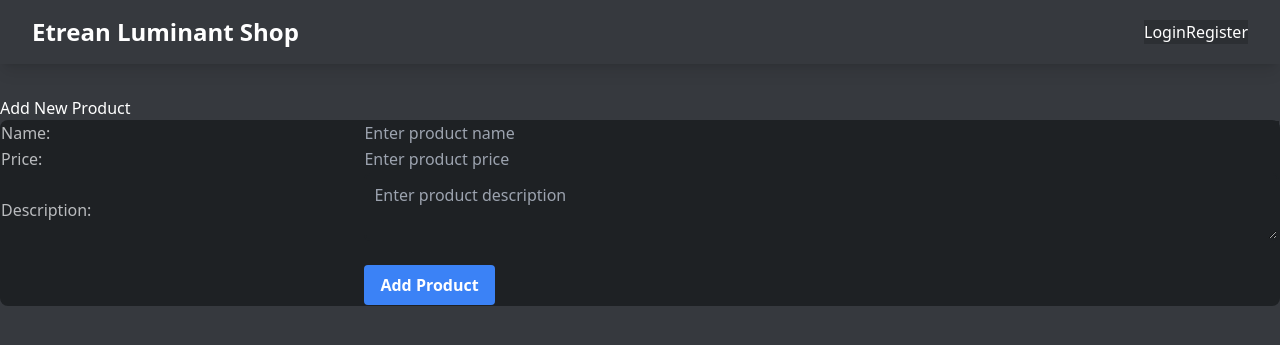
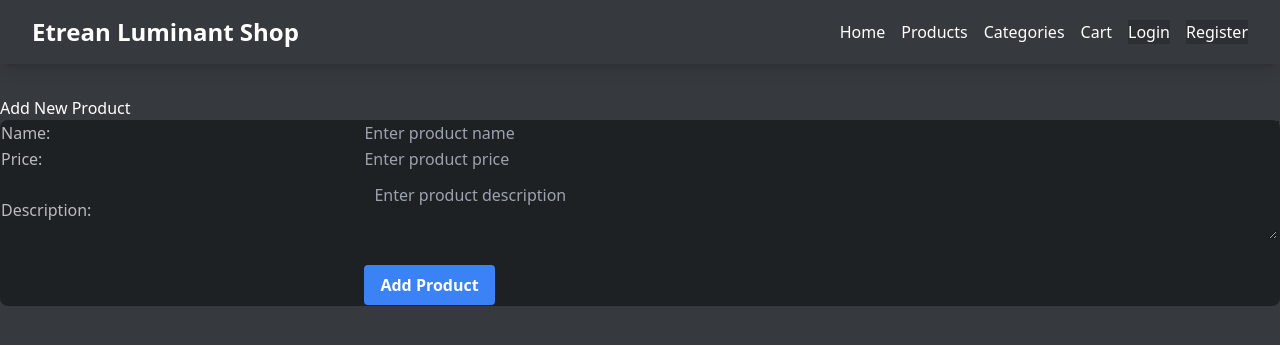
Before and after one commit to FigoFavian/TugasPBPFigo, a Django app: page /create-product in a window 1280 px wide. Shown: the top 345 px of the page. Run offline with Django 5.2, Linux system fonts and the light colour scheme; some libraries are stand-ins or nearby versions.

Commit message:
tugas 5 revisi

```diff
--- a/main/views.py
+++ b/main/views.py
@@ -17,7 +17,7 @@ def ingfo(request):
     context = {
         'nama': request.user.username,  # nama
         'kelas': 'PBP F',  # kelas
-        'npm': '1234567890',
+        'npm': '230600000',
         'product_entries': product_entries,
         'last_login': request.COOKIES['last_login'],
         }
--- a/templates/navbar.html
+++ b/templates/navbar.html
@@ -4,7 +4,12 @@
       <div class="flex items-center">
         <h1 class="text-2xl font-bold text-center" style="color: #ffffff;">Etrean Luminant Shop</h1>
       </div>
-        <div class="hidden md:flex items-center">
+      <!-- Menu for desktop -->
+      <div class="hidden md:flex items-center space-x-4">
+        <a href="#" class="text-white hover:text-gray-400">Home</a>
+        <a href="#" class="text-white hover:text-gray-400">Products</a>
+        <a href="#" class="text-white hover:text-gray-400">Categories</a>
+        <a href="#" class="text-white hover:text-gray-400">Cart</a>
         {% if user.is_authenticated %}
           <span class="mr-4" style="color: #ffffff;">Welcome, {{ user.username }}</span>
           <a href="{% url 'main:logout' %}" class="text-center hover:bg-red-600 text-white font-bold py-2 px-4 rounded transition duration-300" style="background-color: #7289da;">
@@ -31,6 +36,10 @@
   <!-- Mobile menu -->
   <div class="mobile-menu hidden md:hidden px-4 w-full md:max-w-full">
     <div class="pt-2 pb-3 space-y-1 mx-auto">
+      <a href="#" class="block text-white hover:text-gray-400">Home</a>
+      <a href="#" class="block text-white hover:text-gray-400">Products</a>
+      <a href="#" class="block text-white hover:text-gray-400">Categories</a>
+      <a href="#" class="block text-white hover:text-gray-400">Cart</a>
       {% if user.is_authenticated %}
         <span class="block px-3 py-2" style="color: #ffffff;">Welcome, {{ user.username }}</span>
         <a href="{% url 'main:logout' %}" class="block text-center bg-red-500 hover:bg-red-600 text-white font-bold py-2 px-4 rounded transition duration-300" style="background-color: #7289da;">
```
Lines whose indentation alone changed are shown as unchanged.
